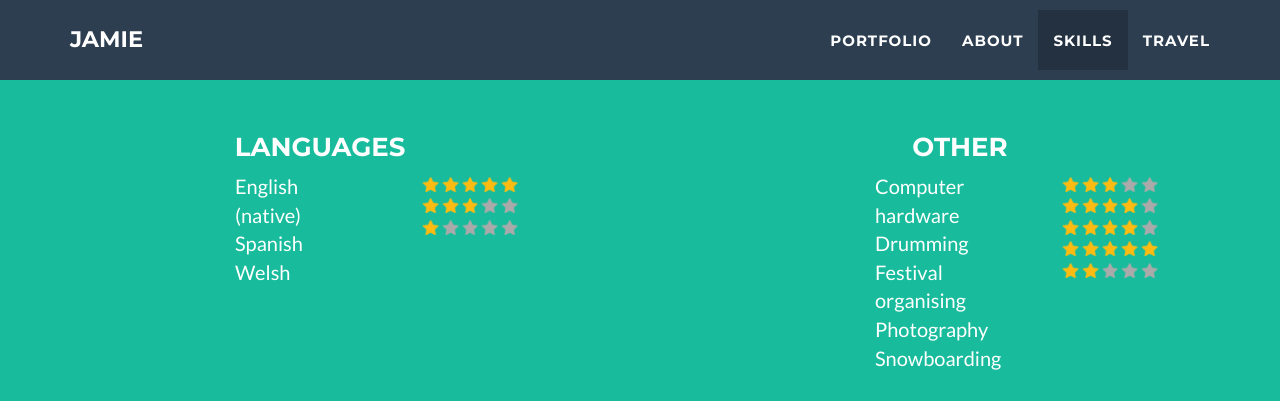
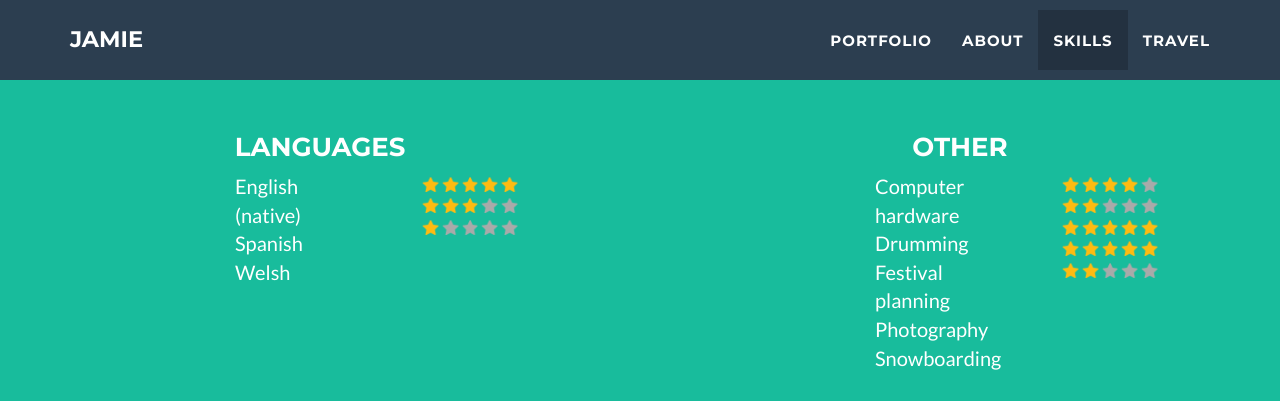
Before and after one commit to jamiedumayne/jamiedumayne.github.io, a Jekyll site: the page built from _posts/2014-07-18-project-1.markdown, in a window 1280 px wide and 900 px high, scrolled down 2830 px. Shown: the top 401 px of the window. Built offline with Jekyll 4.4.1, drawn with Linux system fonts in a browser that asks for light colours.

Commit message:
Update skills.html

```diff
--- a/_includes/skills.html
+++ b/_includes/skills.html
@@ -36,7 +36,7 @@
 
             <img src=img/star_full.png alt="Gold star" height="15">
             <img src=img/star_full.png alt="Gold star" height="15">
-            <img src=img/star_full.png alt="Gold star" height="15">
+            <img src=img/star_empty.png alt="Empty star" height="15">
             <img src=img/star_empty.png alt="Empty star" height="15">
             <img src=img/star_empty.png alt="Empty star" height="15"><br>
 
@@ -143,7 +143,7 @@
           <div class="col-lg-2 col-xs-4">
             <p>Computer hardware<br>
               Drumming<br>
-              Festival organising<br>
+              Festival planning<br>
               Photography<br>
               Snowboarding<br>
           </div>
@@ -152,6 +152,12 @@
             <img src=img/star_full.png alt="Gold star" height="15">
             <img src=img/star_full.png alt="Gold star" height="15">
             <img src=img/star_full.png alt="Gold star" height="15">
+            <img src=img/star_full.png alt="Gold star" height="15">
+            <img src=img/star_empty.png alt="Empty star" height="15"><br>
+
+            <img src=img/star_full.png alt="Gold star" height="15">
+            <img src=img/star_full.png alt="Gold star" height="15">
+            <img src=img/star_empty.png alt="Empty star" height="15">
             <img src=img/star_empty.png alt="Empty star" height="15">
             <img src=img/star_empty.png alt="Empty star" height="15"><br>
 
@@ -159,13 +165,7 @@
             <img src=img/star_full.png alt="Gold star" height="15">
             <img src=img/star_full.png alt="Gold star" height="15">
             <img src=img/star_full.png alt="Gold star" height="15">
-            <img src=img/star_empty.png alt="Empty star" height="15"><br>
-
-            <img src=img/star_full.png alt="Gold star" height="15">
-            <img src=img/star_full.png alt="Gold star" height="15">
-            <img src=img/star_full.png alt="Gold star" height="15">
-            <img src=img/star_full.png alt="Gold star" height="15">
-            <img src=img/star_empty.png alt="Empty star" height="15"><br>
+            <img src=img/star_full.png alt="Gold star" height="15"><br>
 
             <img src=img/star_full.png alt="Gold star" height="15">
             <img src=img/star_full.png alt="Gold star" height="15">
```
